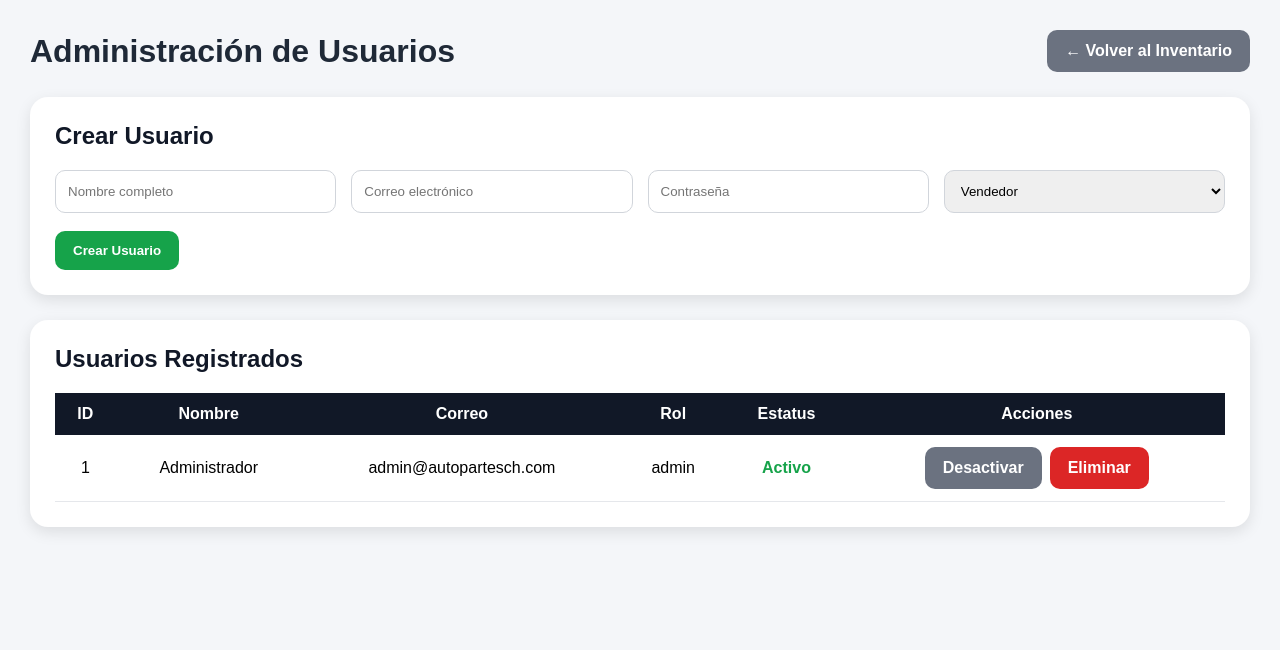
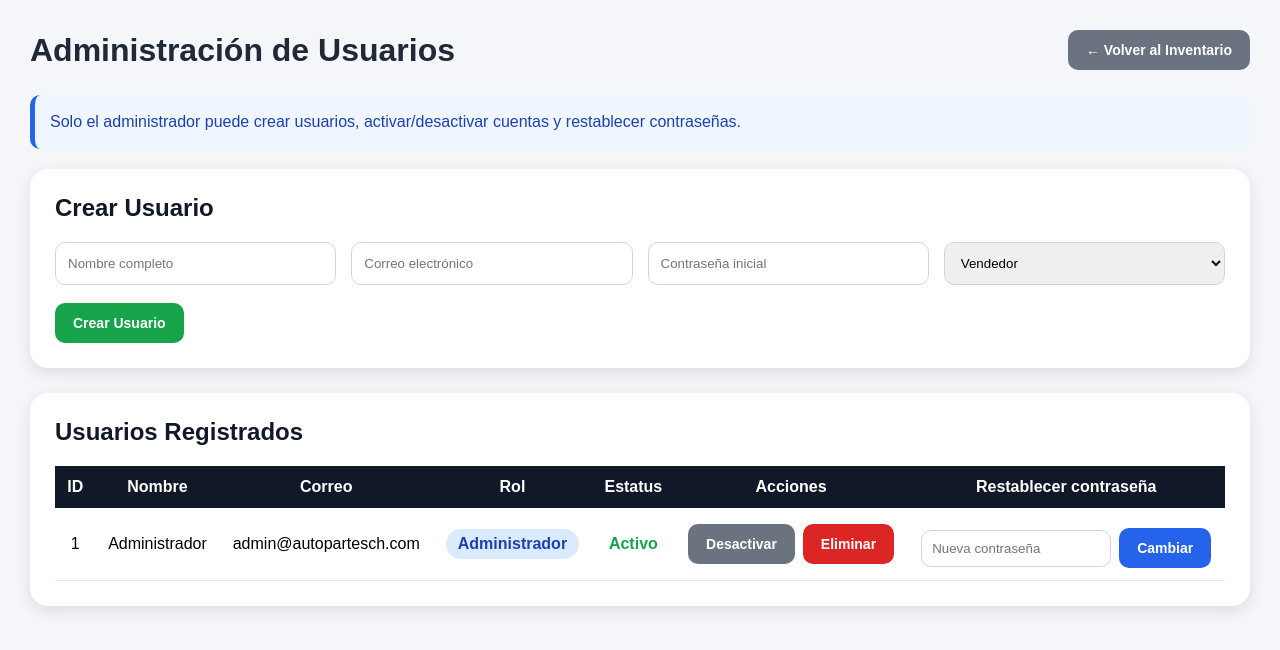
Before and after one commit to chesito1120/prueba_autopartes, a Flask app: page /usuarios in a window 1280 px wide. Shown: the top 650 px of the page. Run offline with Flask 3, Linux system fonts and the light colour scheme; a user stored in the database is signed in; data comes from the database, SQL or seed files in the repository.

Commit message:
creacion de usuarios

```diff
--- a/app.py
+++ b/app.py
@@ -341,6 +341,28 @@ def eliminar_usuario(id):
     if usuario.correo != session.get("correo"):
         db.session.delete(usuario)
         db.session.commit()
+
+    return redirect("/usuarios")
+
+
+
+@app.route("/usuarios/reset/<int:id>", methods=["POST"])
+def reset_password_usuario(id):
+    if not session.get("rol"):
+        return redirect("/login")
+
+    if session.get("rol") != "admin":
+        return redirect("/inventario")
+
+    usuario = Usuario.query.get_or_404(id)
+
+    nueva_password = request.form.get("nueva_password") or ""
+
+    if len(nueva_password) < 6:
+        return redirect("/usuarios")
+
+    usuario.password_hash = generate_password_hash(nueva_password)
+    db.session.commit()
 
     return redirect("/usuarios")
 
--- a/templates/usuarios.html
+++ b/templates/usuarios.html
@@ -29,6 +29,8 @@
             justify-content:space-between;
             align-items:center;
             margin-bottom:25px;
+            gap:15px;
+            flex-wrap:wrap;
         }
 
         .titulo h1{
@@ -42,6 +44,8 @@
             cursor:pointer;
             text-decoration:none;
             font-weight:bold;
+            display:inline-block;
+            font-size:14px;
         }
 
         .btn-azul{
@@ -62,6 +66,11 @@
         .btn-gris{
             background:#6b7280;
             color:white;
+        }
+
+        .btn:hover{
+            opacity:0.9;
+            transform:translateY(-1px);
         }
 
         .card{
@@ -91,9 +100,21 @@
             border-radius:10px;
         }
 
+        input:focus,
+        select:focus{
+            outline:3px solid rgba(37,99,235,0.25);
+            border-color:#2563eb;
+        }
+
+        .tabla-contenedor{
+            width:100%;
+            overflow-x:auto;
+        }
+
         .tabla{
             width:100%;
             border-collapse:collapse;
+            min-width:1050px;
         }
 
         .tabla th{
@@ -106,6 +127,7 @@
             padding:12px;
             border-bottom:1px solid #e5e7eb;
             text-align:center;
+            vertical-align:middle;
         }
 
         .activo{
@@ -118,12 +140,31 @@
             font-weight:bold;
         }
 
+        .rol-admin{
+            background:#dbeafe;
+            color:#1e40af;
+            padding:6px 12px;
+            border-radius:999px;
+            font-weight:bold;
+            display:inline-block;
+        }
+
+        .rol-vendedor{
+            background:#dcfce7;
+            color:#166534;
+            padding:6px 12px;
+            border-radius:999px;
+            font-weight:bold;
+            display:inline-block;
+        }
+
         .mensaje{
             background:#dcfce7;
             color:#166534;
             padding:15px;
             border-radius:10px;
             margin-bottom:20px;
+            font-weight:bold;
         }
 
         .error{
@@ -132,6 +173,7 @@
             padding:15px;
             border-radius:10px;
             margin-bottom:20px;
+            font-weight:bold;
         }
 
         .acciones{
@@ -139,6 +181,55 @@
             gap:8px;
             justify-content:center;
             flex-wrap:wrap;
+        }
+
+        .reset-box{
+            display:flex;
+            gap:8px;
+            justify-content:center;
+            align-items:center;
+            flex-wrap:wrap;
+            margin-top:8px;
+        }
+
+        .reset-box input{
+            width:190px;
+            padding:10px;
+        }
+
+        .nota{
+            background:#eff6ff;
+            color:#1e40af;
+            border-left:5px solid #2563eb;
+            padding:15px;
+            border-radius:10px;
+            margin-bottom:20px;
+            line-height:1.5;
+        }
+
+        @media(max-width:768px){
+            body{
+                padding:18px;
+            }
+
+            .titulo{
+                flex-direction:column;
+                align-items:flex-start;
+            }
+
+            .btn{
+                width:100%;
+                text-align:center;
+            }
+
+            .acciones,
+            .reset-box{
+                flex-direction:column;
+            }
+
+            .reset-box input{
+                width:100%;
+            }
         }
 
     </style>
@@ -156,6 +247,10 @@
             ← Volver al Inventario
         </a>
 
+    </div>
+
+    <div class="nota">
+        Solo el administrador puede crear usuarios, activar/desactivar cuentas y restablecer contraseñas.
     </div>
 
     {% if mensaje %}
@@ -195,7 +290,8 @@
                 <input
                     type="password"
                     name="password"
-                    placeholder="Contraseña"
+                    placeholder="Contraseña inicial"
+                    minlength="6"
                     required
                 >
 
@@ -230,6 +326,8 @@
 
         <h2>Usuarios Registrados</h2>
 
+        <div class="tabla-contenedor">
+
             <table class="tabla">
 
                 <thead>
@@ -242,6 +340,7 @@
                         <th>Rol</th>
                         <th>Estatus</th>
                         <th>Acciones</th>
+                        <th>Restablecer contraseña</th>
 
                     </tr>
 
@@ -259,7 +358,17 @@
 
                         <td>{{ usuario.correo }}</td>
 
-                    <td>{{ usuario.rol }}</td>
+                        <td>
+                            {% if usuario.rol == "admin" %}
+                                <span class="rol-admin">
+                                    Administrador
+                                </span>
+                            {% else %}
+                                <span class="rol-vendedor">
+                                    Vendedor
+                                </span>
+                            {% endif %}
+                        </td>
 
                         <td>
 
@@ -284,6 +393,7 @@
                                     <a
                                         href="/usuarios/desactivar/{{ usuario.id }}"
                                         class="btn btn-gris"
+                                        onclick="return confirm('¿Desactivar este usuario?')"
                                     >
                                         Desactivar
                                     </a>
@@ -293,6 +403,7 @@
                                     <a
                                         href="/usuarios/activar/{{ usuario.id }}"
                                         class="btn btn-verde"
+                                        onclick="return confirm('¿Activar este usuario?')"
                                     >
                                         Activar
                                     </a>
@@ -302,12 +413,40 @@
                                 <a
                                     href="/usuarios/eliminar/{{ usuario.id }}"
                                     class="btn btn-rojo"
-                                onclick="return confirm('¿Eliminar usuario?')"
+                                    onclick="return confirm('¿Eliminar usuario? Esta acción no se puede deshacer.')"
                                 >
                                     Eliminar
                                 </a>
 
                             </div>
+
+                        </td>
+
+                        <td>
+
+                            <form
+                                method="POST"
+                                action="/usuarios/reset/{{ usuario.id }}"
+                                class="reset-box"
+                            >
+
+                                <input
+                                    type="password"
+                                    name="nueva_password"
+                                    placeholder="Nueva contraseña"
+                                    minlength="6"
+                                    required
+                                >
+
+                                <button
+                                    type="submit"
+                                    class="btn btn-azul"
+                                    onclick="return confirm('¿Restablecer la contraseña de este usuario?')"
+                                >
+                                    Cambiar
+                                </button>
+
+                            </form>
 
                         </td>
 
@@ -323,5 +462,7 @@
 
     </div>
 
+</div>
+
 </body>
 </html>
```
Lines whose indentation alone changed are shown as unchanged.
